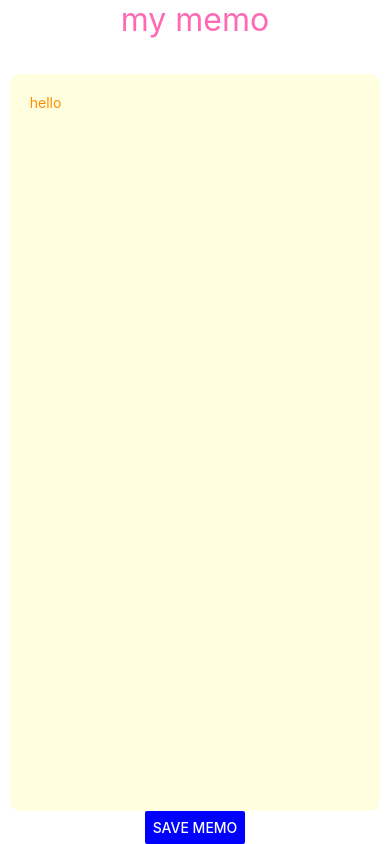
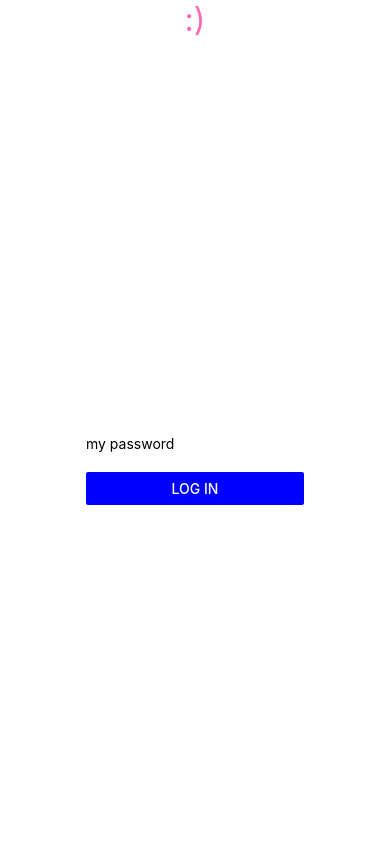
Before and after one commit to WangHoHan/safe-notebook, a React Native app: screen / in a window 390 px wide. Built offline with nearby package versions, Linux system fonts and the light colour scheme.

Commit message:
add login page layout

```diff
--- a/App.tsx
+++ b/App.tsx
@@ -1,8 +1,10 @@
 import React from 'react';
+import Authorization from './src/pages/Login/Authorization';
 import Notebook from './src/pages/Notebook/Notebook';
 
 export default function App() {
   return (
-      <Notebook />
+      <Authorization />
+      // <Notebook />
   );
 };
--- a/package.json
+++ b/package.json
@@ -12,6 +12,7 @@
   "dependencies": {
     "expo": "~44.0.0",
     "expo-status-bar": "~1.2.0",
+    "formik": "^2.2.9",
     "react": "17.0.1",
     "react-dom": "17.0.1",
     "react-native": "0.64.3",
--- a/src/constants/constants.ts
+++ b/src/constants/constants.ts
@@ -1,2 +1,3 @@
+export const SMILE: string = ':)';
 export const MY_MEMO: string = 'my memo';
 export const SAVE_MEMO: string = 'save memo';
--- /dev/null
+++ b/src/pages/Login/Authorization.styled.ts
@@ -0,0 +1,11 @@
+import styled from 'styled-components/native';
+
+export const AuthorizationForm = styled.View`
+  flex: 10;
+  justify-content: center;
+`;
+
+export const Password = styled.TextInput`
+  margin: 20px 0;
+  padding: 0;
+`;
--- /dev/null
+++ b/src/pages/Login/Authorization.tsx
@@ -0,0 +1,35 @@
+import React from 'react';
+import {Button, TextInput, View} from 'react-native';
+import {Formik, FormikProps, FormikValues} from 'formik';
+import {SandBox} from '../../components/atom/SandBox/SandBox.styled';
+import {Header} from '../../components/atom/Header/Header.styled';
+import {AuthorizationForm, Password} from './Authorization.styled';
+import {SMILE} from '../../constants/constants';
+
+interface AuthorizationValues {
+    password: string
+}
+
+const Authorization: React.FC = () => {
+    const authorizationInitialValues: AuthorizationValues = {password: ''};
+    return (
+        <SandBox>
+            <Header color='hotpink'>{SMILE}</Header>
+            <AuthorizationForm>
+                <Formik initialValues={authorizationInitialValues} onSubmit={(formikValues: FormikValues) => {
+                    console.log(formikValues);
+                }}>
+                    {(formikValues: FormikProps<FormikValues>) => (
+                        <View>
+                            <Password placeholder='my password' onChangeText={formikValues.handleChange('password')}
+                                       value={formikValues.values.password} secureTextEntry={true} />
+                            <Button title='log in' onPress={() => {formikValues.handleSubmit()}} color='blue' />
+                        </View>
+                    )}
+                </Formik>
+            </AuthorizationForm>
+        </SandBox>
+    );
+};
+
+export default Authorization;
```
Also changed, not shown: 1 other file (tests, documents, lock files or other folders).
